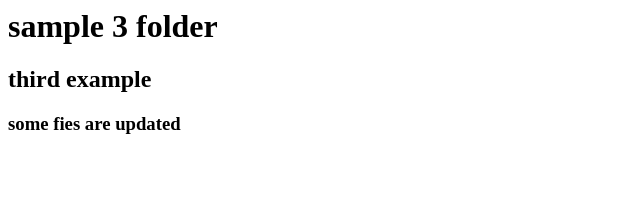
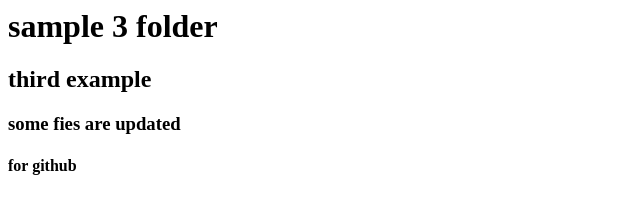
Before and after one commit to Naveen-kumaar/sample3, a plain HTML site: page index.html in a window 1280 px wide. Shown: the full height of the page, 0-640 px from the left. Drawn offline with Linux system fonts and the light colour scheme.

Commit message:
Update index.html
updated h4

```diff
--- a/index.html
+++ b/index.html
@@ -4,5 +4,6 @@
      <h1>sample 3 folder</h1>
      <h2>third example</h2>
         <h3>some fies are updated</h3>
+        <h4>for github</h4>
     </body>
 </html>
```
